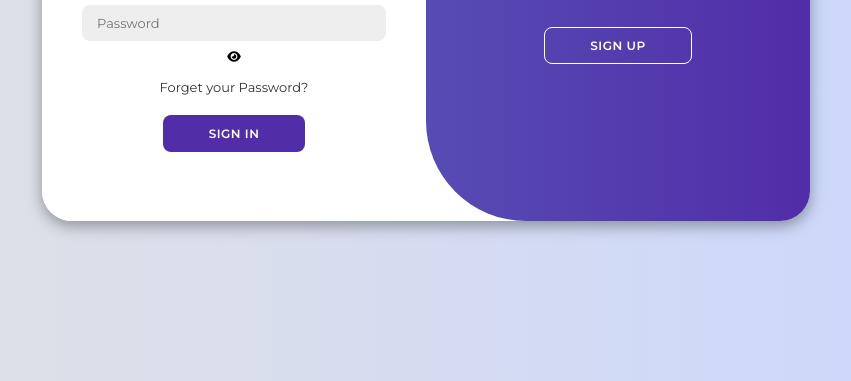
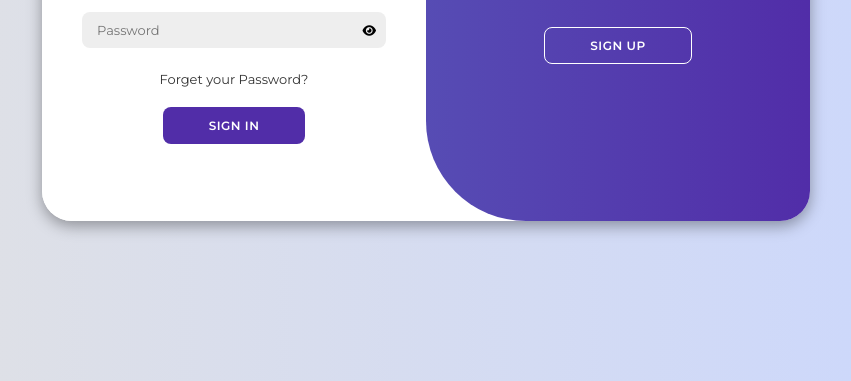
Before and after one commit to marismontas/code, a plain HTML site: page login_signup/index.html in a window 1280 px wide. Shown: the part 419-800 px from the top of the page, without its empty margins (214-1065 px from the left). Drawn offline with Linux system fonts and the light colour scheme.

Commit message:
Update style.css

```diff
--- a/login_signup/style.css
+++ b/login_signup/style.css
@@ -208,3 +208,11 @@ body{
 .container.active .toggle-right{
     transform: translateX(200%);
 }
+
+span.eye-icon{
+    position: absolute;
+    right: 50px;
+    transform: translate(0, -40%);
+    top: 60%;
+    cursor: pointer;
+}
```
